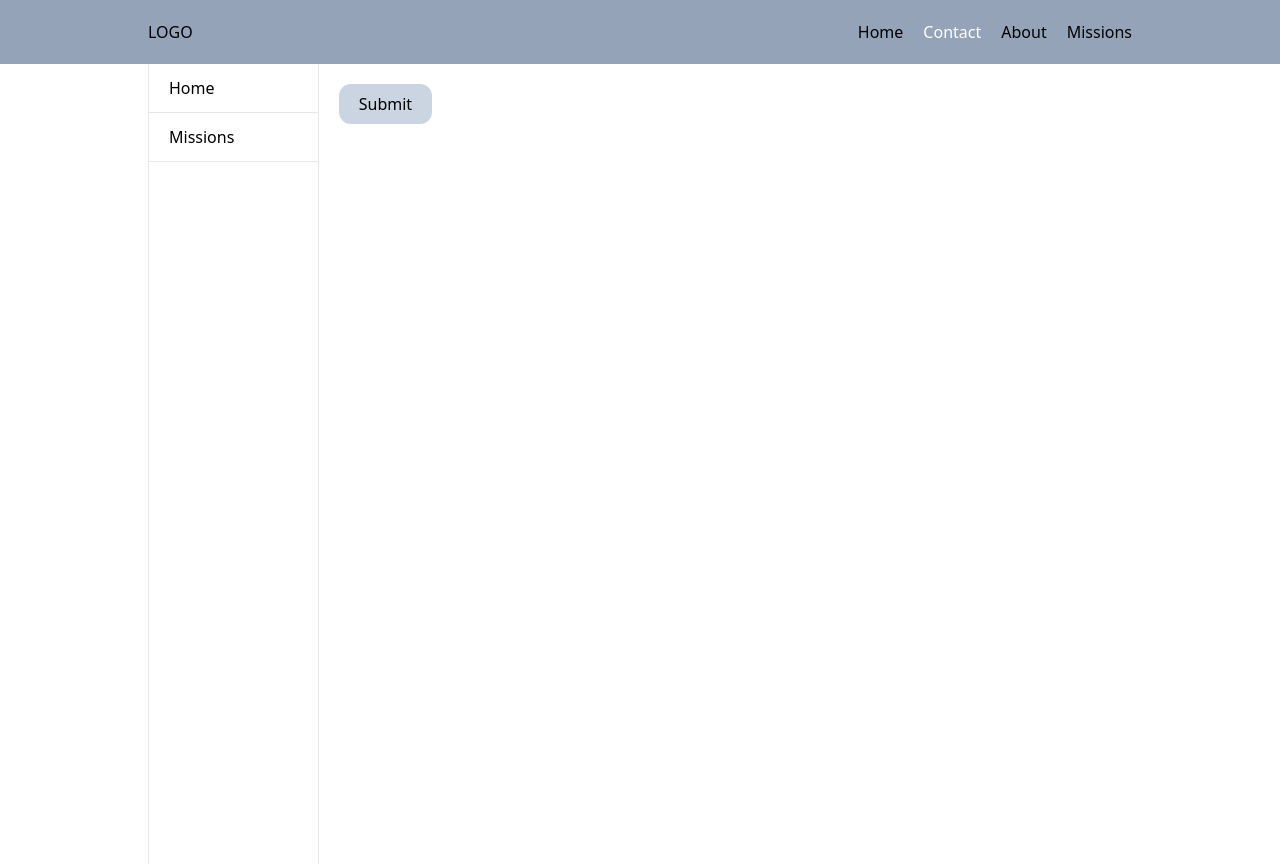
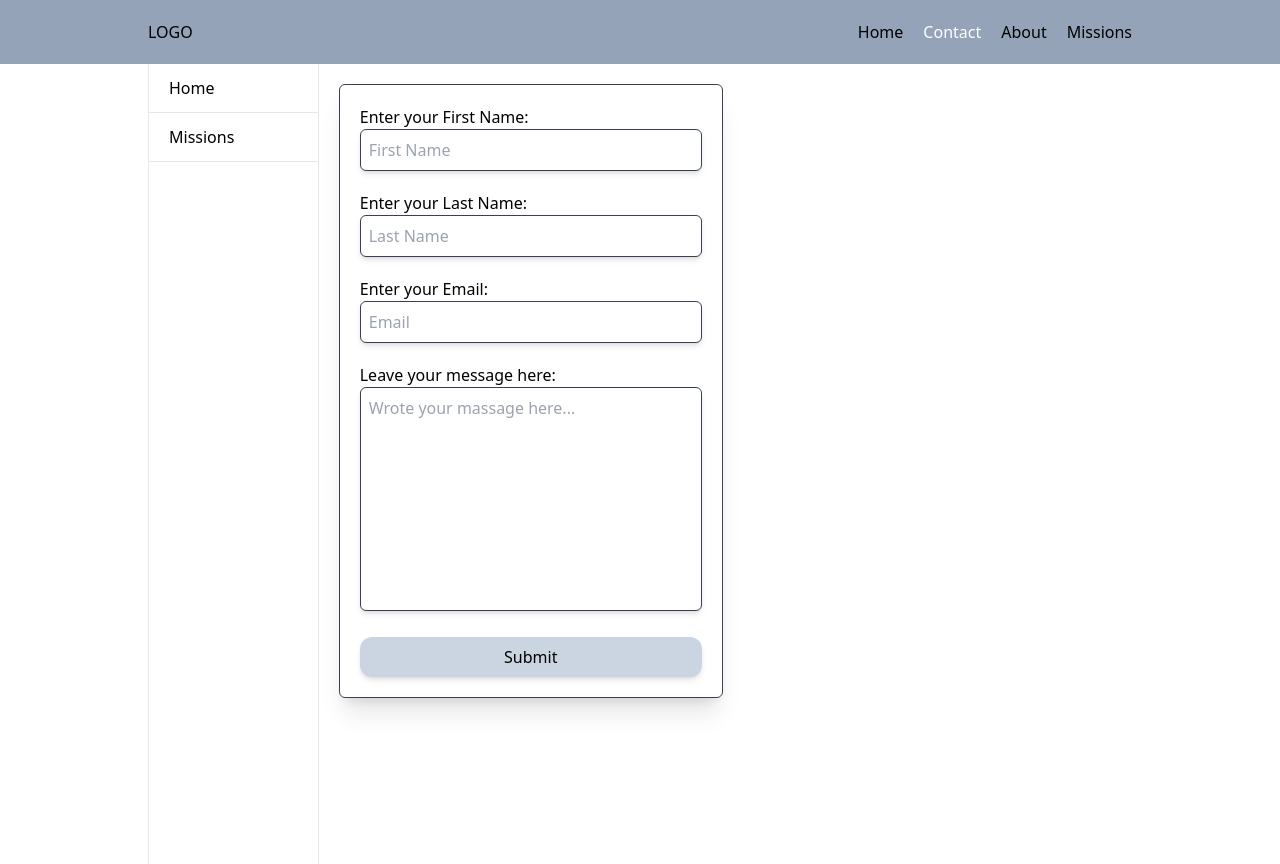
Before and after one commit to gvantsa-dolidze/my-app, a React (Create React App) app: page /contact in a window 1280 px wide. Built offline with nearby package versions, Linux system fonts and the light colour scheme.

Commit message:
Implement functional form with styled input fields

```diff
--- a/src/components/Button.jsx
+++ b/src/components/Button.jsx
@@ -3,9 +3,9 @@
   primary:
     "bg-blue-700 text-white px-8 py-2 rounded-full transition-all hover:bg-blue-500",
   secondary:
-    "bg-slate-300 px-5 py-2 rounded-xl transition-all hover:bg-slate-200",
+    "bg-slate-300 px-5 py-2 rounded-xl transition-all hover:bg-slate-200 shadow-md",
   danger: "bg-red-500 text-white px-3 py-2 rounded-md w-40 hover:bg-red-700",
-  outline: "border border-gray-500 px-3 py-2 rounded-md w-40 hover:bg-gray-300",
+  outline: "border border-gray-700 px-3 py-2 rounded-md w-40 hover:bg-gray-300",
 };
 const Button = ({ text, styles }) => {
   return <button className={Styles[styles]}>{text}</button>;
--- a/src/components/Form.jsx
+++ b/src/components/Form.jsx
@@ -1,7 +1,36 @@
 import Button from "./Button"
+import Input from "./Input"
+import TextArea from "./TextArea"
 const Form = () => {
   return (
-    <form action="submit">
+    <form action="submit" className="flex flex-col sm:w-96 gap-5 border p-5 rounded-md border-gray-700 shadow-xl">
+        <Input
+            id='last_name'
+            placeholder='First Name'
+            name='first_name'
+            label='Enter your First Name:'
+            type='text'
+        />
+        <Input
+             id='first_name'
+             placeholder='Last Name'
+             name='last_name'
+             label='Enter your Last Name:'
+             type='text'
+        />
+        <Input
+             id='email'
+             placeholder='Email'
+             name='email'
+             label='Enter your Email:'
+             type='email'
+        />
+        <TextArea
+             id='text_area'
+             placeholder='Wrote your massage here...'
+             name='massage'
+             label='Leave your message here:'
+        />
         <Button
              text='Submit'
              styles='secondary'
--- a/src/components/Input.jsx
+++ b/src/components/Input.jsx
@@ -1,7 +1,16 @@
-const Input = () => {
+const Input = ({ id, placeholder, name, label, type }) => {
   return (
-    <div>Input</div>
-  )
-}
+    <div>
+      <label htmlFor="">{label}</label>
+      <input
+        type={type}
+        id={id}
+        name={name}
+        placeholder={placeholder}
+        className="w-full outline-none border rounded-md p-2 border-gray-700 focus:bg-slate-100 shadow-md"
+      />
+    </div>
+  );
+};
 
-export default Input
+export default Input;
--- a/src/components/TextArea.jsx
+++ b/src/components/TextArea.jsx
@@ -1,6 +1,9 @@
-const TextArea = () => {
+const TextArea = ({id, placeholder, name, label}) => {
   return (
-    <div>TextArea</div>
+    <div>
+      <label htmlFor={id} >{label}</label>
+      <textarea name={name} id={id} placeholder={placeholder} className="w-full h-56 resize-none outline-none border rounded-md p-2 border-gray-700 focus:bg-slate-100 shadow-md"></textarea>
+    </div>
   )
 }
 
```
